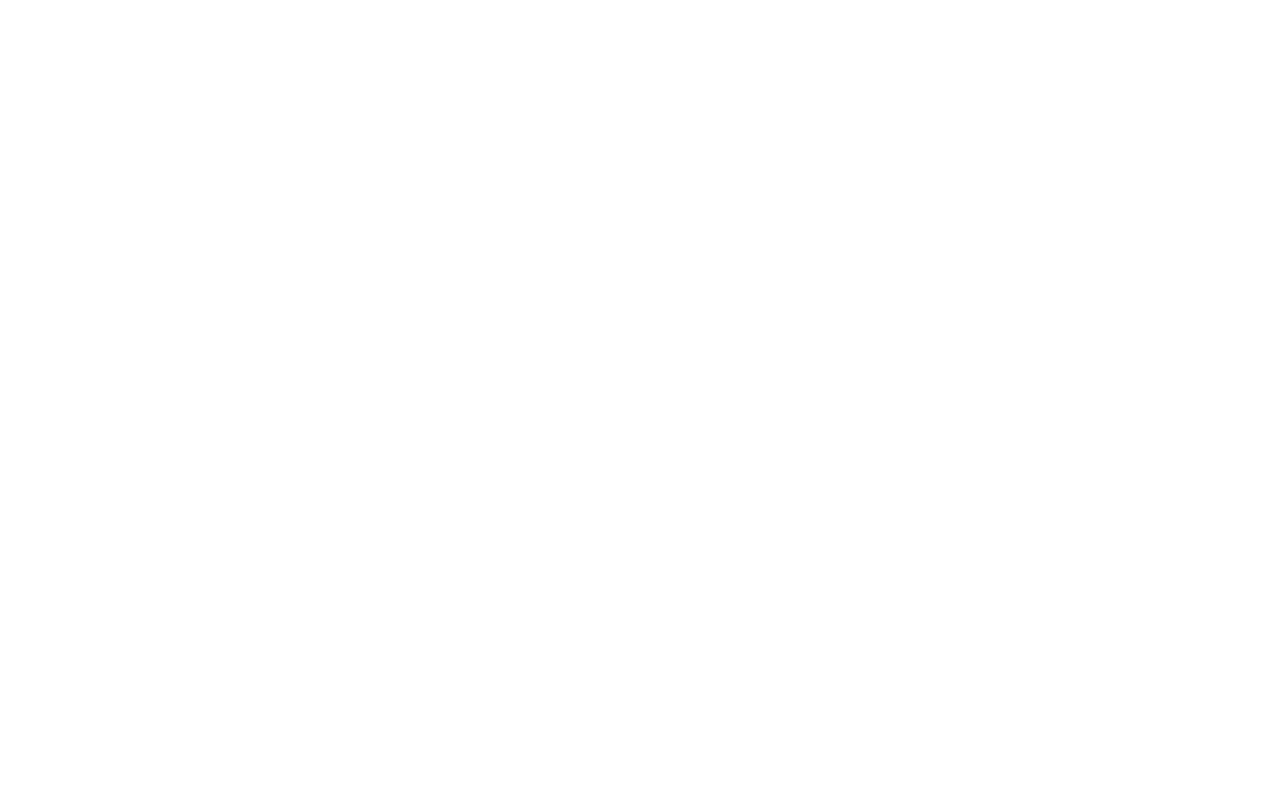
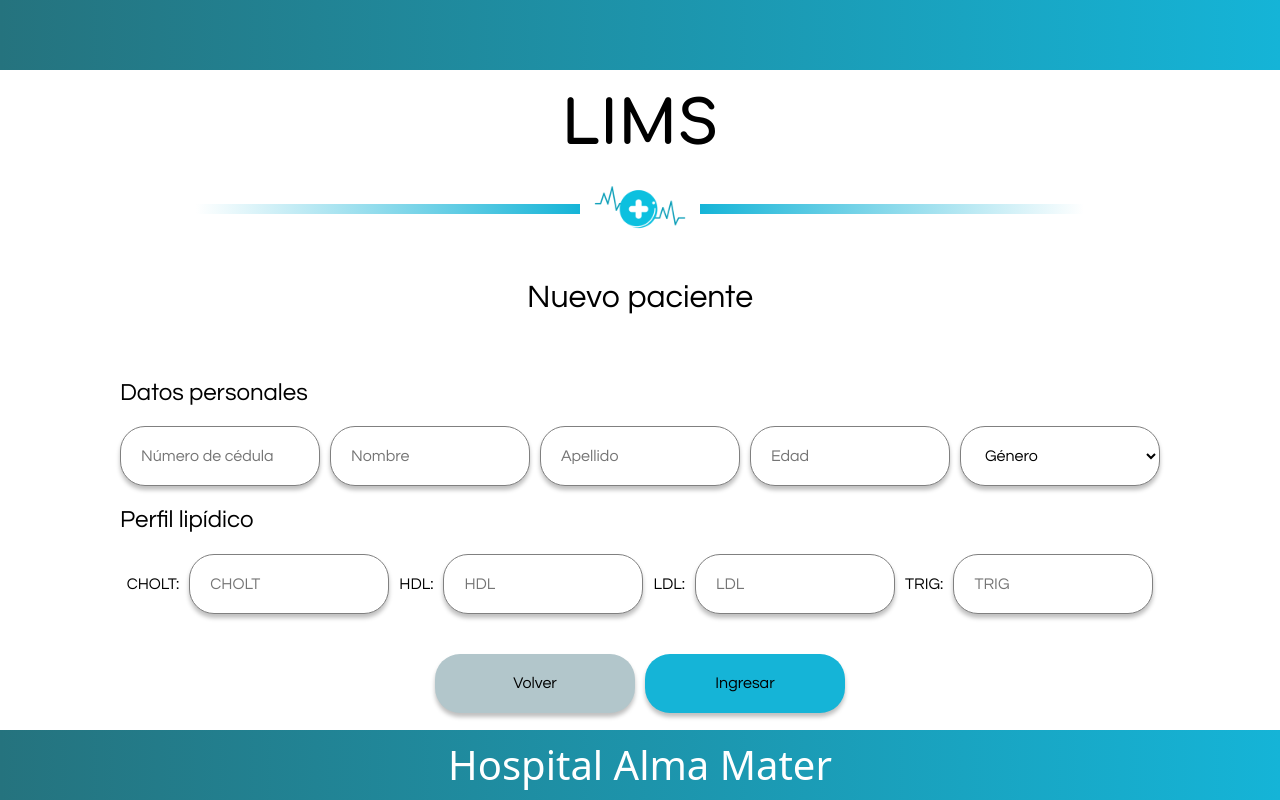
Before and after one commit to imEag/LIS-Web-App, a Vue app in the folder frontend/: page /nuevo-paciente in a window 1280 px wide. Before the commit this address had no page. Built offline with nearby package versions, Linux system fonts and the light colour scheme.

Commit message:
feat :sparkles: create paciente

```diff
--- a/frontend/package.json
+++ b/frontend/package.json
@@ -11,6 +11,7 @@
     "format": "prettier --write src/"
   },
   "dependencies": {
+    "axios": "^1.7.7",
     "modern-normalize": "^3.0.1",
     "sass": "^1.79.4",
     "sass-loader": "^16.0.2",
--- a/frontend/src/assets/styles/input.scss
+++ b/frontend/src/assets/styles/input.scss
@@ -1,7 +1,7 @@
 .input {
   background-color: $white;
   box-shadow: 0 4px 4px 0 #00000040;
-  border: none;
+  border: 1px solid gray;
   width: 200px;
   padding: 20px 20px;
   border-radius: 25px;
--- a/frontend/src/components/PageContainer.vue
+++ b/frontend/src/components/PageContainer.vue
@@ -28,7 +28,7 @@
 }
 
 .main-content {
-  height: 100%;
+  flex-grow: 1;
 }
 
 </style>
--- a/frontend/src/main.js
+++ b/frontend/src/main.js
@@ -4,6 +4,9 @@
 import {createApp} from 'vue'
 import App from './App.vue'
 import router from './router'
+import axios from 'axios';
+
+axios.defaults.baseURL = 'http://localhost:3001/api/';
 
 const app = createApp(App)
 
--- a/frontend/src/router/index.js
+++ b/frontend/src/router/index.js
@@ -1,8 +1,9 @@
-import { createRouter, createWebHistory } from 'vue-router'
+import {createRouter, createWebHistory} from 'vue-router'
 import HomeView from '../views/HomeView.vue'
 import PatientLogin from '@/views/PatientLogin.vue'
 import SpecialistLogin from '@/views/SpecialistLogin.vue'
 import SpecialistSelect from '@/views/SpecialistSelect.vue'
+import NewPatient from "@/views/NewPatient.vue";
 
 const router = createRouter({
     history: createWebHistory(import.meta.env.BASE_URL),
@@ -26,6 +27,11 @@
             path: '/especialista-select',
             name: 'especialista select',
             component: SpecialistSelect
+        },
+        {
+            path: '/nuevo-paciente',
+            name: 'nuevo paciente',
+            component: NewPatient
         }
     ]
 })
--- /dev/null
+++ b/frontend/src/services/api.js
@@ -0,0 +1,9 @@
+import axios from 'axios';
+
+export function createPatient(patient) {
+    return axios.post('/patients', patient);
+}
+
+export const createResult = (result) => {
+    return axios.post('/results', result);
+}
--- /dev/null
+++ b/frontend/src/views/NewPatient.vue
@@ -0,0 +1,137 @@
+<script setup>
+import {ref} from 'vue';
+import PageContainer from "@/components/PageContainer.vue";
+import {createPatient, createResult} from "@/services/api.js";
+
+const legalID = ref('');
+const firstName = ref('');
+const lastName = ref('');
+const age = ref('');
+const gender = ref('');
+const cholt = ref('');
+const hdl = ref('');
+const ldl = ref('');
+const trig = ref('');
+
+const resetForm = () => {
+  legalID.value = '';
+  firstName.value = '';
+  lastName.value = '';
+  age.value = '';
+  gender.value = '';
+  cholt.value = '';
+  hdl.value = '';
+  ldl.value = '';
+  trig.value = '';
+};
+
+const handleSubmit = async () => {
+  // Validate form
+  if (!legalID.value || !firstName.value || !lastName.value ||
+      !age.value || gender.value === '' || !cholt.value || !hdl.value ||
+      !ldl.value || !trig.value) {
+    alert('Por favor, llene todos los campos');
+    return;
+  }
+
+  const patientData = {
+    legalID: legalID.value,
+    firstName: firstName.value,
+    lastName: lastName.value,
+    age: age.value,
+    gender: gender.value,
+  };
+
+  const lipidProfileData = {
+    CHOLT: cholt.value,
+    HDL: hdl.value,
+    LDL: ldl.value,
+    TRIG: trig.value,
+  };
+
+  try {
+    const {data: {patient: createdPatient}} = await createPatient(patientData);
+    await createResult({...lipidProfileData, patient: createdPatient._id});
+    resetForm();
+
+    alert('Patient and lipid profile created successfully');
+  } catch (error) {
+    console.error('Error creating patient or lipid profile:', error);
+    alert('Failed to create patient or lipid profile');
+  }
+};
+</script>
+
+<template>
+  <PageContainer>
+    <div class="nuevo-paciente">
+      <h1>Nuevo paciente</h1>
+      <form class="form-control" @submit.prevent="handleSubmit">
+        <h2>Datos personales</h2>
+        <div class="personal-data form-group">
+          <input placeholder="Número de cédula" id="new-patient-legal-id" class="input legal-id" type="number"
+                 v-model="legalID">
+          <input placeholder="Nombre" id="new-patient-first-name" class="input firstName" v-model="firstName">
+          <input placeholder="Apellido" id="new-patient-last-name" class="input lastName" v-model="lastName">
+          <input placeholder="Edad" id="new-patient-age" class="input age" type="number" v-model="age">
+          <select id="new-patient-gender" class="input gender" v-model="gender">
+            <option value="" disabled selected>Género</option>
+            <option value="M">M</option>
+            <option value="F">F</option>
+          </select>
+        </div>
+        <h2>Perfil lipídico</h2>
+        <div class="results form-group">
+          <label for="new-patient-cholesterol">CHOLT:</label>
+          <input placeholder="CHOLT" id="new-patient-cholt" class="input cholt" v-model="cholt">
+          <label for="new-patient-hdl">HDL:</label>
+          <input placeholder="HDL" id="new-patient-hdl" class="input hdl" v-model="hdl">
+          <label for="new-patient-ldl">LDL:</label>
+          <input placeholder="LDL" id="new-patient-ldl" class="input ldl" v-model="ldl">
+          <label for="new-patient-trig">TRIG:</label>
+          <input placeholder="TRIG" id="new-patient-trig" class="input trig" v-model="trig">
+        </div>
+        <div class="buttons-container">
+          <router-link to="/especialista-select">
+            <button class="btn btn-secondary" type="button">Volver</button>
+          </router-link>
+          <button class="btn btn-primary" type="submit">Ingresar</button>
+        </div>
+      </form>
+    </div>
+
+  </PageContainer>
+</template>
+
+<style lang="scss" scoped>
+@import "@/assets/styles/main.scss";
+
+.nuevo-paciente {
+  display: flex;
+  flex-direction: column;
+  gap: 20px;
+  font-family: $questrial;
+  justify-content: flex-start;
+  align-items: center;
+
+  h1 {
+    text-align: center;
+  }
+
+  .form-group {
+    display: flex;
+    flex-direction: row;
+    gap: 10px;
+    justify-content: center;
+    align-items: center;
+  }
+
+  .buttons-container {
+    display: flex;
+    flex-direction: row;
+    gap: 10px;
+    justify-content: center;
+    margin-top: 40px;
+  }
+}
+</style>
--- a/frontend/src/views/SpecialistSelect.vue
+++ b/frontend/src/views/SpecialistSelect.vue
@@ -11,7 +11,7 @@
         <router-link to="/consulta">
           <button class="btn btn-primary">Consulta</button>
         </router-link>
-        <router-link to="/New-Pacient">
+        <router-link to="/nuevo-paciente">
           <button class="btn btn-third">Nuevo Paciente</button>
         </router-link>
         <router-link to="/especialista-login">
```
Also changed, not shown: 1 other file (tests, documents, lock files or other folders). Lines whose indentation alone changed are shown as unchanged.
